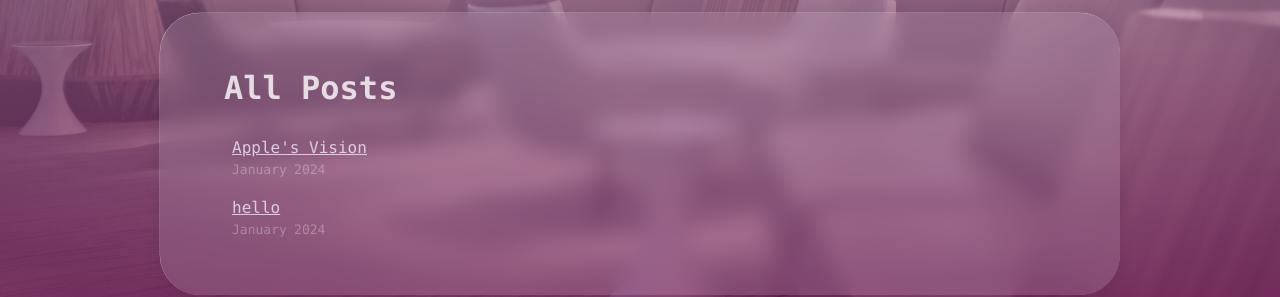
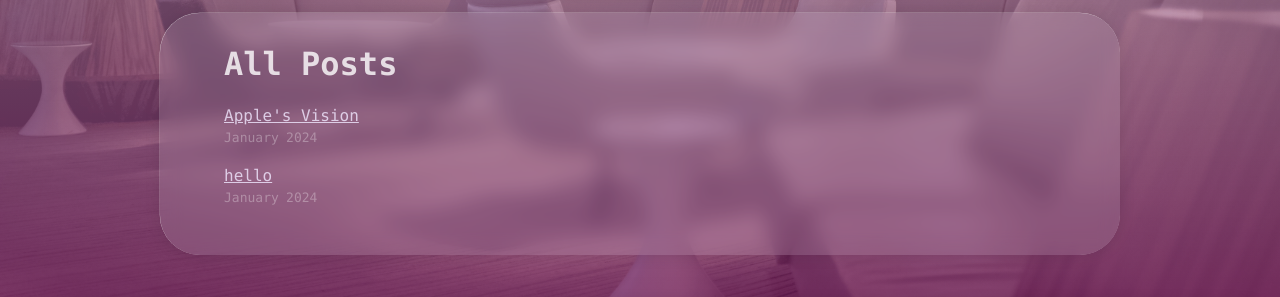
Before and after one commit to donovanh/vision.rodeo, an Eleventy site: page content/blog.njk in a window 1280 px wide. Shown: the part 457-754 px from the top of the page. Built offline with nearby package versions, Linux system fonts and the light colour scheme; Eleventy itself is replaced by a stand-in of ours; files that its build step writes are made by us from their sources.

Commit message:
CSS fixes

```diff
--- a/_includes/homepostslist.njk
+++ b/_includes/homepostslist.njk
@@ -1,4 +1,4 @@
-<ul reversed class="postlist">
+<ul reversed class="home postlist">
 {% for post in postslist | reverse %}
 	<li class="content panel padded postlist-item{% if post.url == url %} postlist-item-active{% endif %}">
 		<h1><a href="{{ post.url }}" class="postlist-link">{% if post.data.title %}{{ post.data.title }}{% else %}<code>{{ post.url }}</code>{% endif %}</a></h1>
--- a/_includes/postslist.njk
+++ b/_includes/postslist.njk
@@ -1,4 +1,4 @@
-<ul reversed class="postlist">
+<ul reversed class="nested postlist">
 {% for post in postslist | reverse %}
 	<li class="postlist-item{% if post.url == url %} postlist-item-active{% endif %}">
 		<a href="{{ post.url }}" class="postlist-link">{% if post.data.title %}{{ post.data.title }}{% else %}<code>{{ post.url }}</code>{% endif %}</a>
--- a/public/css/index.css
+++ b/public/css/index.css
@@ -341,7 +341,14 @@ nav.secondary {
 	display: flex;
 	flex-wrap: wrap;
 	align-items: baseline;
-	padding: 0.5rem;
+	margin-bottom: 1em;
+}
+.home .postlist-item {
+	padding-bottom: 4rem;
+}
+.nested .postlist-item {
+	padding-top: 0;
+	padding-bottom: 0;
 }
 .postlist-item time {
 	width: 100%;
@@ -376,9 +383,6 @@ main img {
 	max-width: 60rem;
 	margin-left: auto;
 	margin-right: auto;
-}
-.content h1 {
-	margin-top: 1.5rem;
 }
 .content h2,
 .content h3,
```
